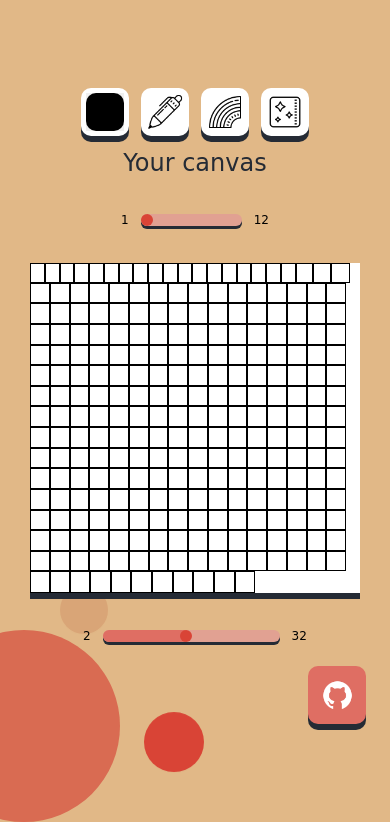
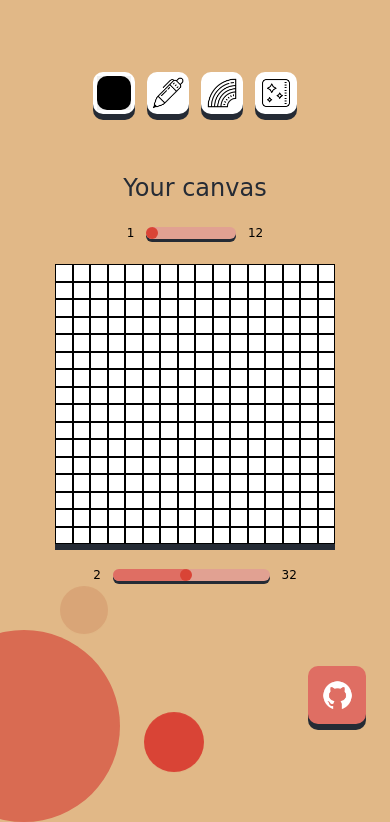
Before and after one commit to Valdemarcheck/Etch-a-sketch-new, a plain HTML site: page index.html in a window 390 px wide. Shown: the part 82-904 px from the top of the page. Drawn offline with Linux system fonts and the light colour scheme; a web font is replaced by a local one.

Commit message:
Fix layout issues on mobile

```diff
--- a/styles.css
+++ b/styles.css
@@ -11,19 +11,20 @@
 body {
   height: 100vh;
   background-color: #e1b887;
-  padding-top: 1rem;
   overflow: hidden;
 
   display: flex;
   flex-direction: column;
   align-items: center;
-  gap: 3rem;
+  gap: 2rem;
 }
 
 header {
   width: 70%;
   max-width: 1200px;
   padding: 0.5rem 0;
+  margin-top: 3rem;
+
   text-align: center;
   background-color: #df6e63;
   box-shadow: 0 0.5rem #252b35;
@@ -41,6 +42,7 @@ main {
   max-width: 1000px;
 
   display: flex;
+  gap: 1rem;
 }
 
 main > * {
@@ -83,7 +85,7 @@ main > * {
   flex-direction: column;
   justify-content: center;
   align-items: center;
-  gap: 3rem;
+  gap: 2rem;
 }
 
 h2 {
@@ -93,7 +95,7 @@ h2 {
 
 .canvas {
   height: 330px;
-  aspect-ratio: 1/1;
+  width: 330px;
   background-color: #fff;
   box-shadow: 0 0.5rem #252b35;
 
@@ -259,9 +261,6 @@ input[type="range"]::-webkit-slider-thumb {
 }
 
 @media (max-width: 800px) {
-  body {
-    padding-top: 3rem;
-  }
 
   h1,
   h2 {
@@ -272,25 +271,28 @@ input[type="range"]::-webkit-slider-thumb {
     flex-direction: column;
     align-items: center;
     justify-content: center;
-    gap: 3rem;
+    gap: 2rem;
   }
 
   .buttons {
     flex-direction: row;
     justify-content: center;
     align-items: center;
-
-    max-height: 8rem;
-    width: 100%;
+    max-height: 6rem;
   }
 
   .button {
-    min-width: 4rem;
+    min-width: 3.5rem;
   }
 
   .canvas-and-sliders {
-    width: 90%;
-    max-height: 400px;
+    max-width: 100%;
+    max-height: 450px;
+  }
+
+  .canvas {
+    width: 280px;
+    height: 280px;
   }
 
   .lines {
```
